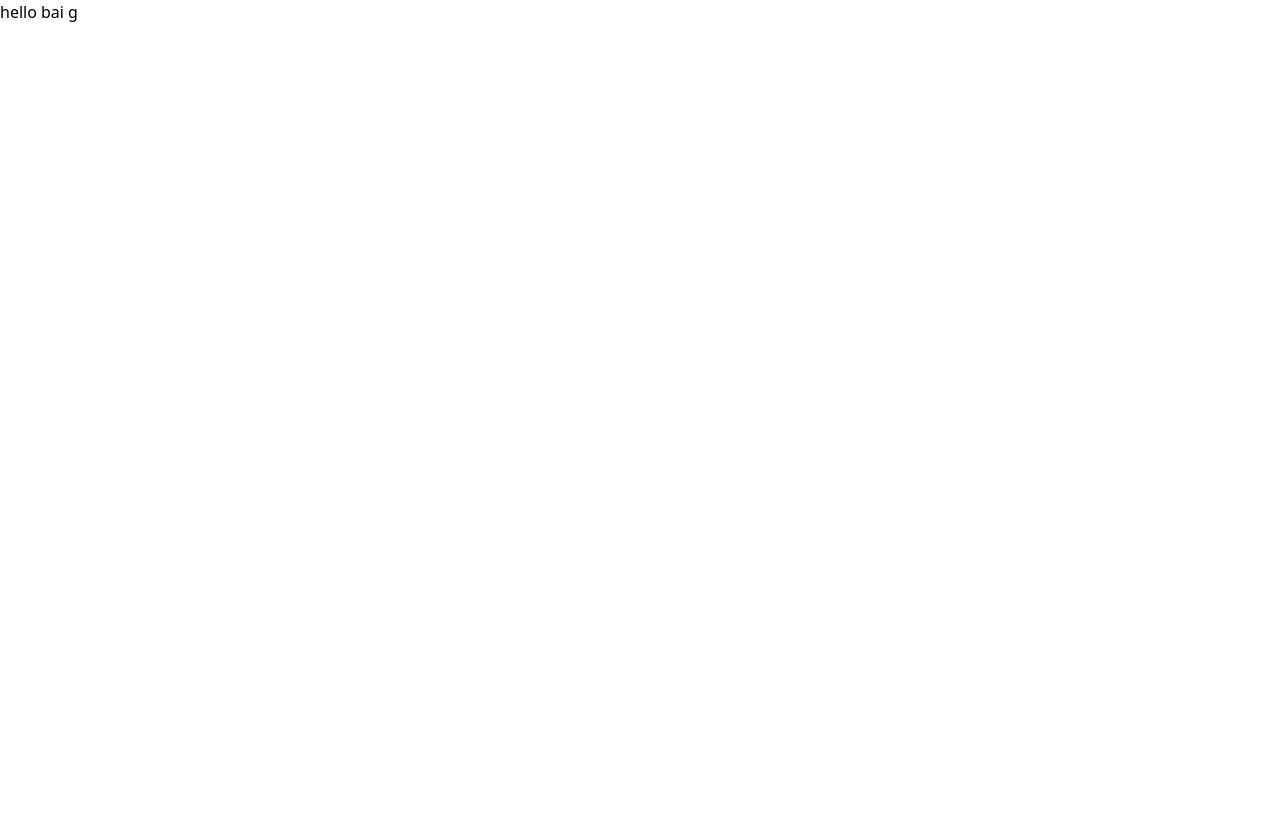
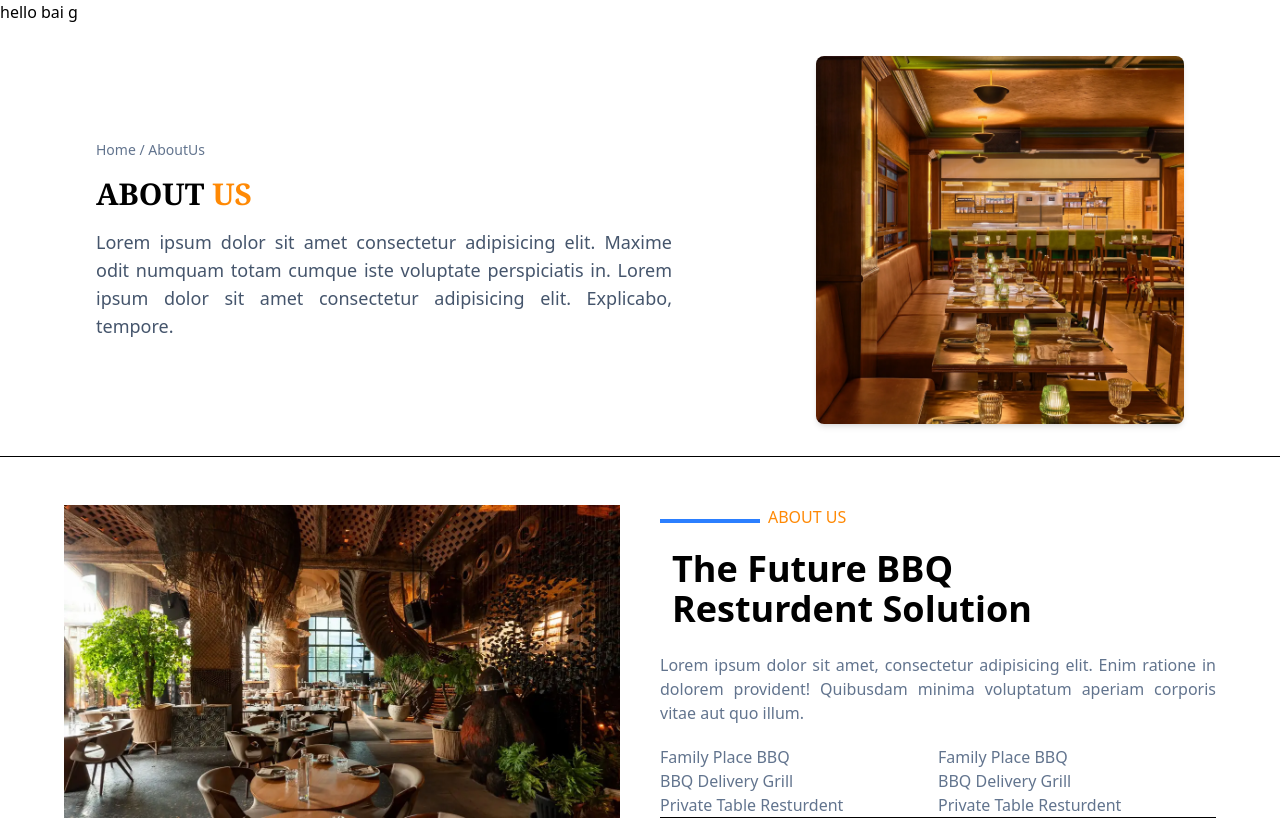
Before and after one commit to Diya52003sharma/pr, a React (Vite) app: page / in a window 1280 px wide. Shown: the top 820 px of the page. Built offline with nearby package versions, Linux system fonts and the light colour scheme.

Commit message:
first commit

```diff
--- a/src/App.jsx
+++ b/src/App.jsx
@@ -1,9 +1,11 @@
 import React from "react";
+import About from "./Components/About";
 export default function App()
 {
   return(
     <>
     hello bai g
+    <About/>
     </>
   )
 }
```
